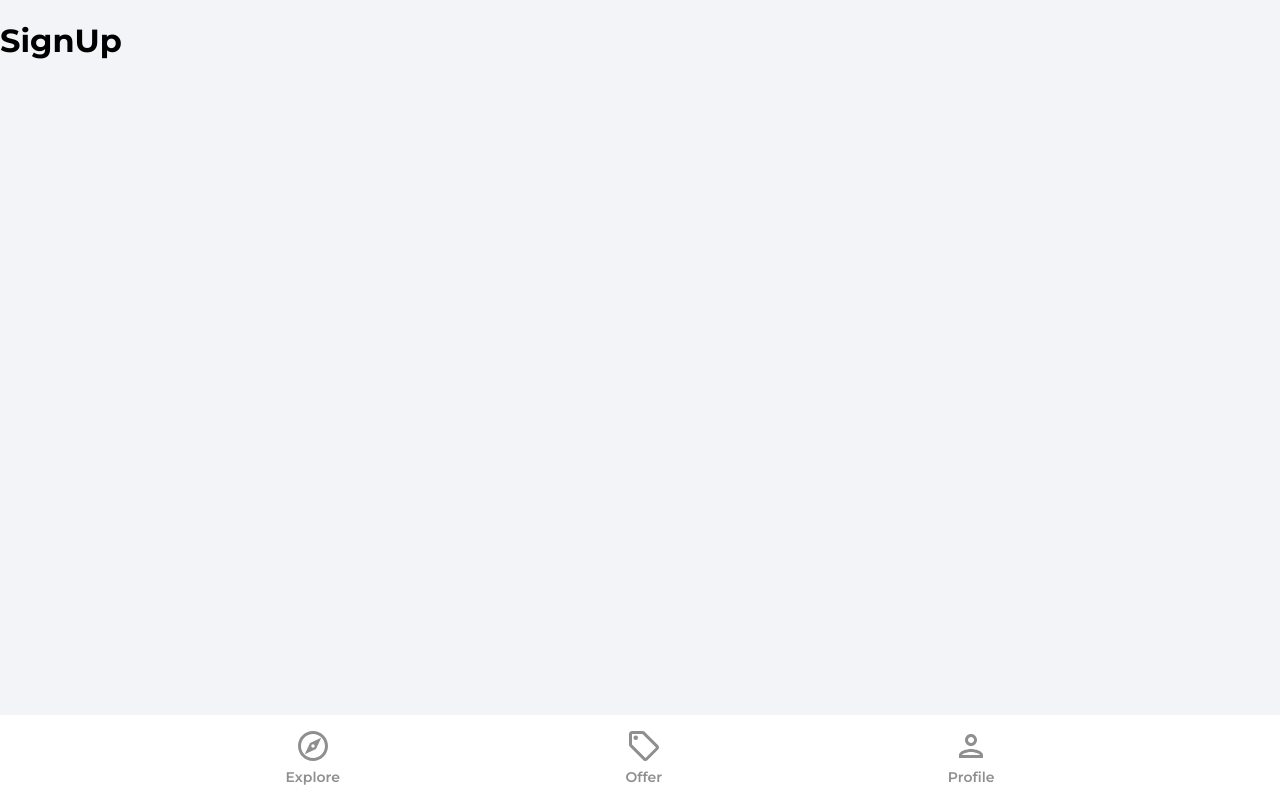
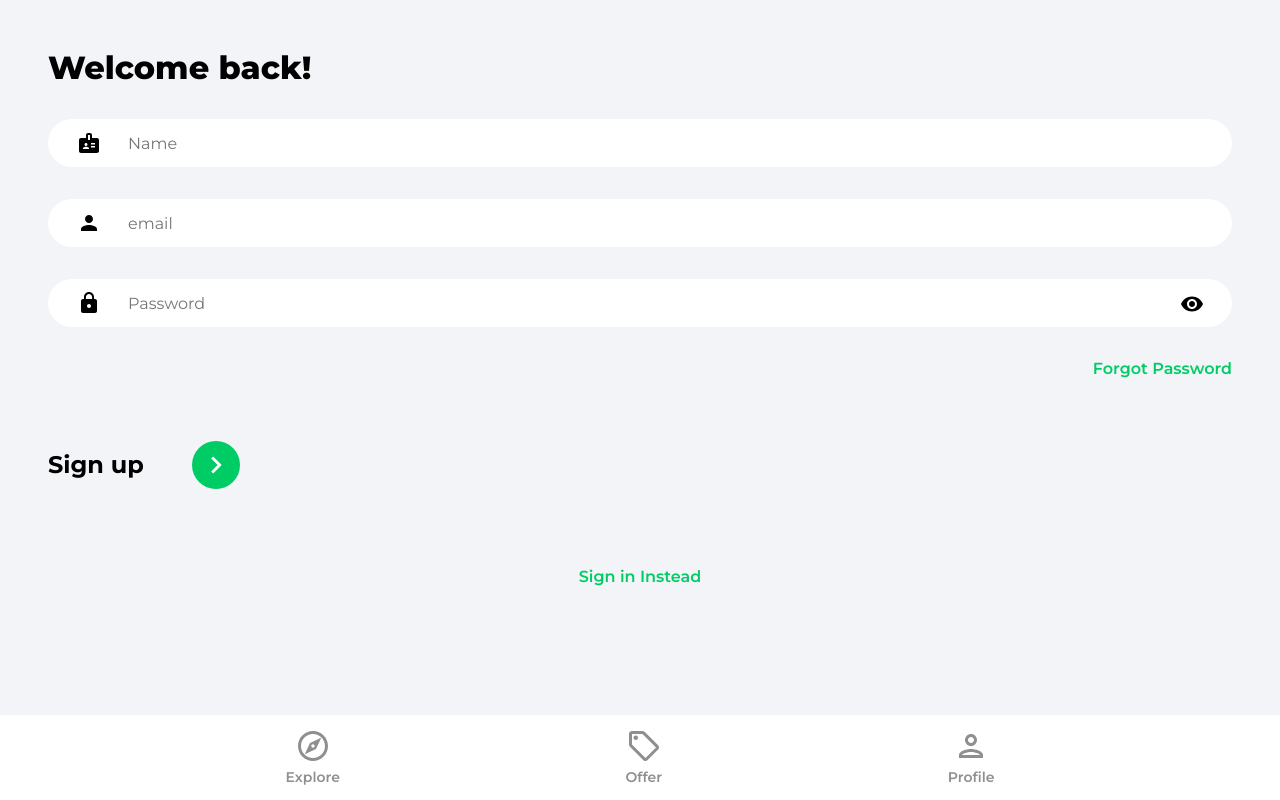
Before and after one commit to Felipeazs/marketplace, a React (Create React App) app: page /sign-up in a window 1280 px wide. Built offline with nearby package versions, Linux system fonts and the light colour scheme.

Commit message:
SignIn. Sign up. Styling and navigation

```diff
--- a/src/App.js
+++ b/src/App.js
@@ -4,9 +4,9 @@
 //pages
 import Explore from './pages/Explore';
 import Offers from './pages/Offers';
-import Profile from './pages/Profile';
 import SignIn from './pages/SignIn';
 import SignUp from './pages/SignUp';
+import Profile from './pages/Profile';
 import ForgotPassword from './pages/ForgotPassword';
 
 //layout
--- a/src/pages/SignIn.jsx
+++ b/src/pages/SignIn.jsx
@@ -1,7 +1,88 @@
-import React from 'react';
+import React, { Fragment, useState } from 'react';
+import { Link, useNavigate } from 'react-router-dom';
+
+//icons
+import { ReactComponent as ArrowRightIcon } from '../assets/svg/keyboardArrowRightIcon.svg';
+import visibilityIcon from '../assets/svg/visibilityIcon.svg';
 
 const SignIn = () => {
-	return <h1>SignIn</h1>;
+	const [showPassword, setShowPassword] = useState(false);
+	const [formData, setFormData] = useState({ email: '', password: '' });
+	const { email, password } = formData;
+	const navigate = useNavigate();
+
+	const onChangeHandler = (event) => {
+		setFormData((prevState) => ({
+			...prevState,
+			[event.target.id]: event.target.value, //Changing according to the id (email or password)
+		}));
+	};
+
+	return (
+		<Fragment>
+			<div className='pageContainer'>
+				<header>
+					<p className='pageHeader'>Welcome back</p>
+				</header>
+
+				<main>
+					<form>
+						<input
+							type='email'
+							className='emailInput'
+							placeholder='Email'
+							id='email'
+							value={email}
+							onChange={onChangeHandler}
+						/>
+						<div className='passwordInputDiv'>
+							<input
+								type={showPassword ? 'text' : 'password'}
+								className='passwordInput'
+								placeholder='Password'
+								id='password'
+								value={password}
+								onChange={onChangeHandler}
+							/>
+							<img
+								src={visibilityIcon}
+								alt='show password'
+								className='showPassword'
+								onClick={() => setShowPassword((prevState) => !prevState)}
+							/>
+						</div>
+
+						<Link
+							to='/forgot-password'
+							className='forgotPasswordLink'
+						>
+							Forgot Password
+						</Link>
+
+						<div className='signInBar'>
+							<p className='signInText'>Sign In</p>
+							<button className='signInButton'>
+								<ArrowRightIcon
+									fill='#fff'
+									width='34px'
+									height='34px'
+								/>
+							</button>
+						</div>
+					</form>
+
+					{/* Google OAuth */}
+
+					<Link
+						to='/sign-up'
+						className='registerLink'
+					>
+						Sign up Instead
+					</Link>
+				</main>
+			</div>
+		</Fragment>
+	);
 };
 
 export default SignIn;
--- a/src/pages/SignUp.jsx
+++ b/src/pages/SignUp.jsx
@@ -1,7 +1,96 @@
-import React from 'react';
+import React, { Fragment, useState } from 'react';
+import { Link, useNavigate } from 'react-router-dom';
+
+//icons
+import { ReactComponent as ArrowRightIcon } from '../assets/svg/keyboardArrowRightIcon.svg';
+import visibilityIcon from '../assets/svg/visibilityIcon.svg';
 
 const SignUp = () => {
-	return <h1>SignUp</h1>;
+	const [showPassword, setShowPassword] = useState(false);
+	const [formData, setFormData] = useState({ name: '', email: '', password: '' });
+	const { email, password, name } = formData;
+	const navigate = useNavigate();
+
+	const onChangeHandler = (event) => {
+		setFormData((prevState) => ({
+			...prevState,
+			[event.target.id]: event.target.value, //Changing according to the id (email or password)
+		}));
+	};
+
+	return (
+		<Fragment>
+			<div className='pageContainer'>
+				<header>
+					<p className='pageHeader'>Welcome back!</p>
+				</header>
+
+				<main>
+					<form>
+						<input
+							type='text'
+							className='nameInput'
+							placeholder='Name'
+							id='name'
+							value={name}
+							onChange={onChangeHandler}
+						/>
+						<input
+							type='email'
+							className='emailInput'
+							placeholder='email'
+							id='email'
+							value={email}
+							onChange={onChangeHandler}
+						/>
+						<div className='passwordInputDiv'>
+							<input
+								type={showPassword ? 'text' : 'password'}
+								className='passwordInput'
+								placeholder='Password'
+								id='password'
+								value={password}
+								onChange={onChangeHandler}
+							/>
+							<img
+								src={visibilityIcon}
+								alt='show password'
+								className='showPassword'
+								onClick={() => setShowPassword((prevState) => !prevState)}
+							/>
+						</div>
+
+						<Link
+							to='/forgot-password'
+							className='forgotPasswordLink'
+						>
+							Forgot Password
+						</Link>
+
+						<div className='signUpBar'>
+							<p className='signUpText'>Sign up</p>
+							<button className='signUpButton'>
+								<ArrowRightIcon
+									fill='#fff'
+									width='34px'
+									height='34px'
+								/>
+							</button>
+						</div>
+					</form>
+
+					{/* Google OAuth */}
+
+					<Link
+						to='/sign-in'
+						className='registerLink'
+					>
+						Sign in Instead
+					</Link>
+				</main>
+			</div>
+		</Fragment>
+	);
 };
 
 export default SignUp;
```
